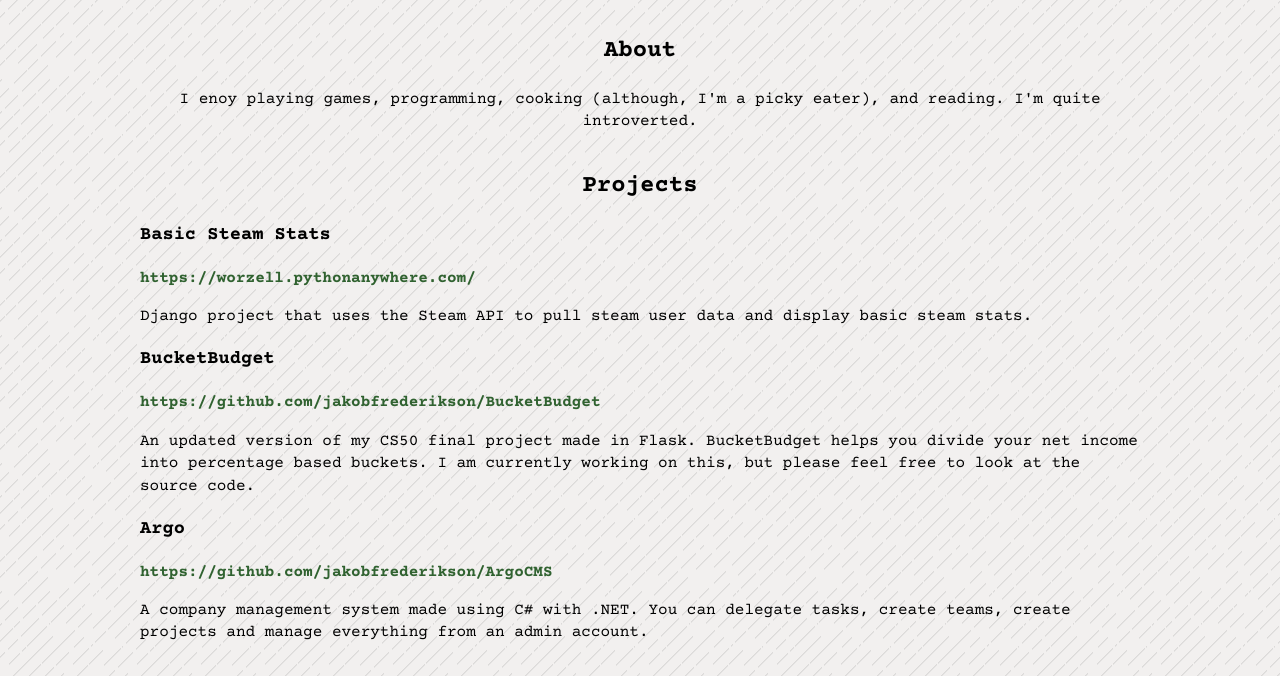
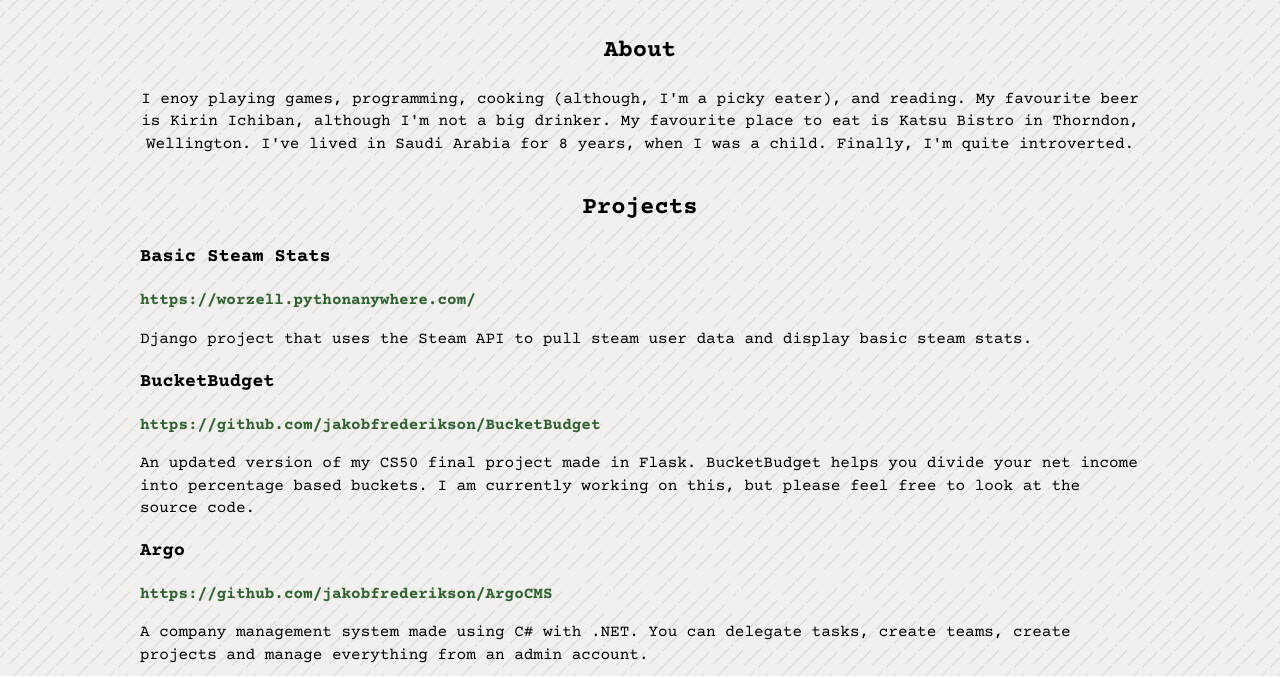
Before and after one commit to jakobfrederikson/site, a plain HTML site: page index.html in a window 1280 px wide. Shown: the part 124-802 px from the top of the page. Drawn offline with nearby package versions, Linux system fonts and the light colour scheme.

Commit message:
Update about section

```diff
--- a/index.html
+++ b/index.html
@@ -36,7 +36,7 @@
 
 		<div class="courier-prime-regular">
 			<h2>About</h2>
-			<p>I enoy playing games, programming, cooking (although, I'm a picky eater), and reading. I'm quite introverted.</p>
+			<p>I enoy playing games, programming, cooking (although, I'm a picky eater), and reading. My favourite beer is Kirin Ichiban, although I'm not a big drinker. My favourite place to eat is Katsu Bistro in Thorndon, Wellington. I've lived in Saudi Arabia for 8 years, when I was a child. Finally, I'm quite introverted.</p>
 		</div>
 
 		<div class="courier-prime-regular">
```
